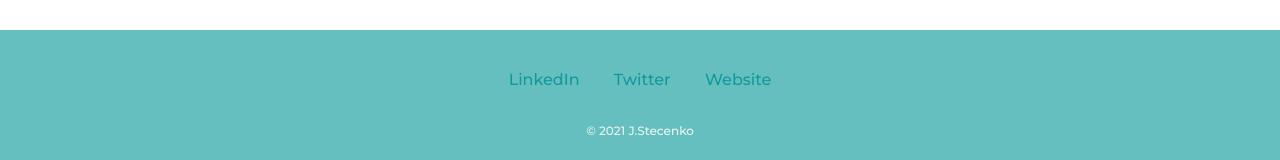
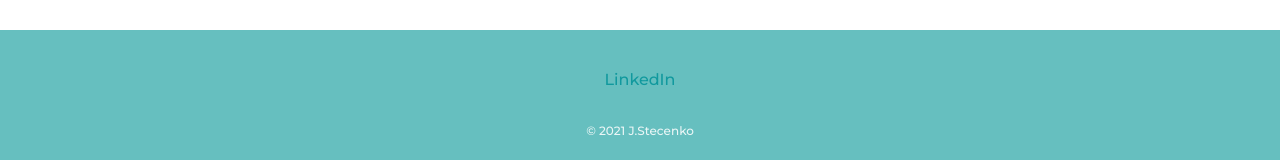
Before and after one commit to evgeniator/mysite, a plain HTML site: page index.html in a window 1280 px wide. Shown: the part 2426-2586 px from the top of the page. Drawn offline with Linux system fonts and the light colour scheme.

Commit message:
Update index.html

```diff
--- a/index.html
+++ b/index.html
@@ -54,8 +54,6 @@
 
   <div class="bottom-container">
     <a class="footer-link" href="https://www.linkedin.com/in/jev-stecenko-232a04209/">LinkedIn</a>
-    <a class="footer-link" href="https://twitter.com/">Twitter</a>
-    <a class="footer-link" href="https://www.appbrewery.co/">Website</a>
     <p class="copyright">© 2021 J.Stecenko</p>
   </div>
 
```
